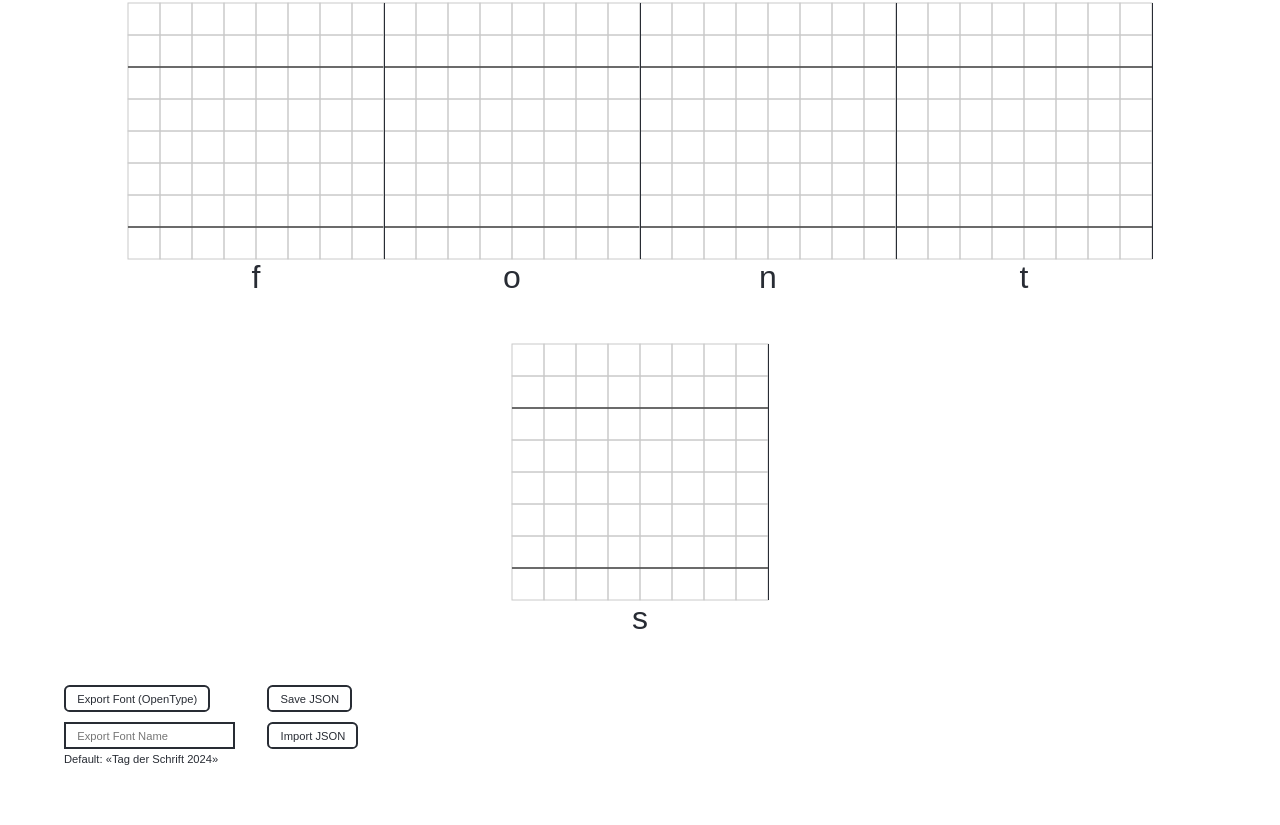
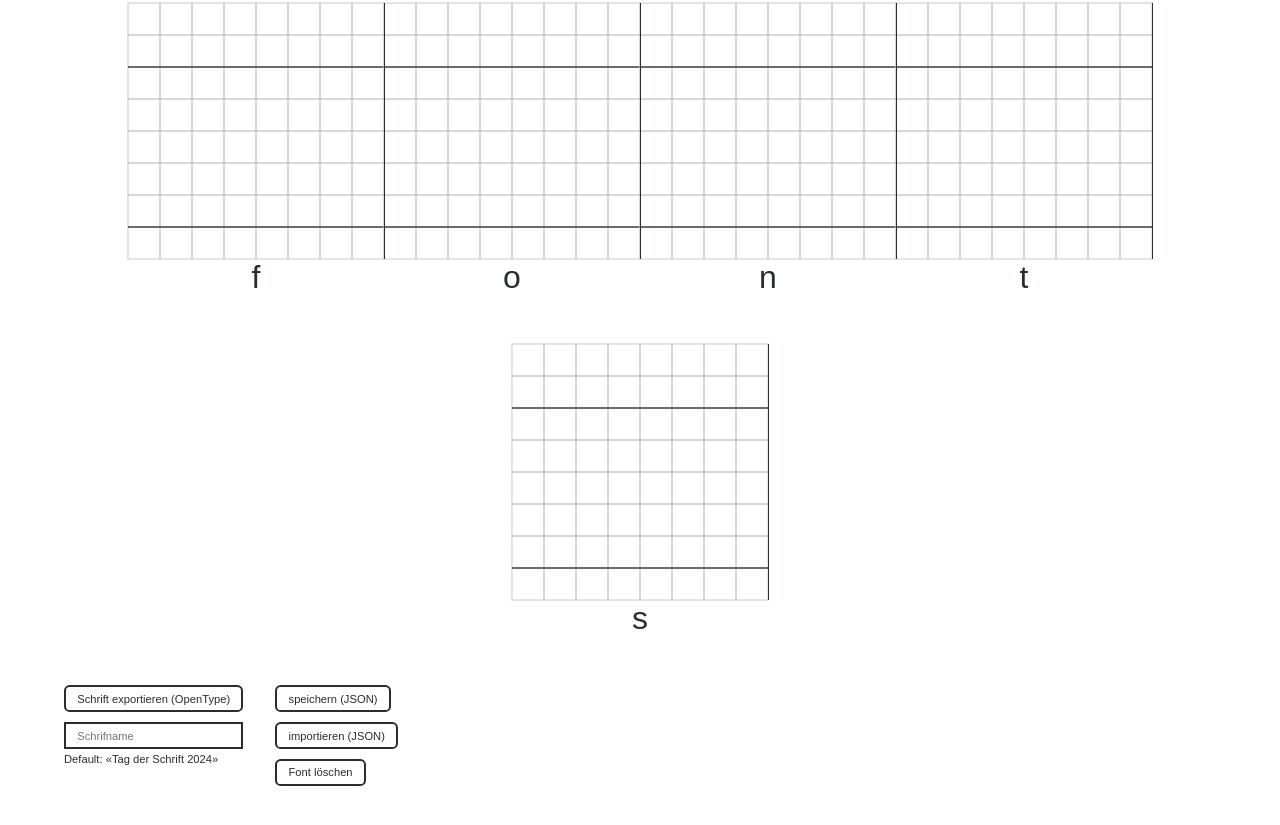
Before and after one commit to signalwerk/editor.pixelfont, a React (Create React App) app: page / in a window 1280 px wide. Shown: the part 991-1816 px from the top of the page. Built offline with nearby package versions, Linux system fonts and the light colour scheme; a web font is replaced by a local one.

Commit message:
ADD: last state found on harddrive

```diff
--- a/package.json
+++ b/package.json
@@ -12,6 +12,7 @@
     "@types/react-dom": "^18.0.6",
     "file-saver": "^2.0.5",
     "fixed-size-array": "^0.1.1",
+    "gh-pages": "^6.1.1",
     "opentype.js": "^1.3.4",
     "perspective-transform": "^1.1.3",
     "qr-scanner": "^1.4.1",
--- /dev/null
+++ b/src/components/Button/index.js
@@ -0,0 +1,61 @@
+import { useContext, useState, useEffect } from "react";
+
+// import "./index.css";
+
+const CONFIRM_TIME = 3;
+
+const SimpleButton = ({ onClick, label, className }) => {
+  return (
+    <button className={className || "button button--primary"} onClick={onClick}>
+      {label}
+    </button>
+  );
+};
+
+const ConfirmButton = ({ onClick, label, confirm, className }) => {
+  const [seconds, setSeconds] = useState(CONFIRM_TIME);
+  const [isActive, setIsActive] = useState(false);
+
+  useEffect(() => {
+    let interval = null;
+    if (isActive) {
+      interval = setInterval(() => {
+        setSeconds((seconds) => seconds - 1);
+      }, 1000);
+    }
+    if (seconds <= 0) {
+      clearInterval(interval);
+      setIsActive(false);
+      setSeconds(CONFIRM_TIME);
+    }
+    return () => clearInterval(interval);
+  }, [isActive, seconds]);
+
+  const handleClick = (e) => {
+    if (!isActive) {
+      //   setSeconds(CONFIRM_TIME);
+      setIsActive(true);
+    } else {
+      onClick(e);
+    }
+  };
+
+  return (
+    <SimpleButton
+      className={className}
+      onClick={(e) => handleClick(e)}
+      label={isActive ? confirm : label}
+    />
+  );
+};
+
+const Button = (props) => {
+  const { confirm } = props;
+  return confirm === undefined ? (
+    <SimpleButton {...props} />
+  ) : (
+    <ConfirmButton {...props} />
+  );
+};
+
+export default Button;
--- a/src/components/Button/styles.css
+++ b/src/components/Button/styles.css
@@ -44,3 +44,7 @@
 .button--primary + .button--primary {
   margin-left: 0.5em;
 }
+
+.button--b-top {
+  margin-top: 0.6rem;
+}
--- a/src/components/Char/index.js
+++ b/src/components/Char/index.js
@@ -55,12 +55,12 @@ function Char({ id }) {
       <div className="char__inner">
         {char.data.map((line, y) => {
           return (
-            <div className="char__line">
+            <div className="char__line" key={y}>
               {line.map((pixel, x) => {
                 const index = y * charWidth + x;
                 return (
                   <Pixel
-                    key={id}
+                    key={x}
                     char={id}
                     value={pixel}
                     x={x}
--- a/src/components/CharTest/index.js
+++ b/src/components/CharTest/index.js
@@ -9,7 +9,7 @@ const localStorageId = "signalwerk.pixelfont.text";
 
 function CharTest() {
   const [text, setText] = useState(
-    JSON.parse(localStorage.getItem(localStorageId)) || "Hamburgefonts"
+    JSON.parse(localStorage.getItem(localStorageId)) || "Hamburgefonts",
   );
 
   useEffect(() => {
@@ -29,7 +29,7 @@ function CharTest() {
           className="button button--secondary"
           onClick={(e) => setText(chars.join(""))}
         >
-          ↑ alle Zeichen einfügen ↑
+          {$t.allCharacters}
         </button>
       </div>
 
--- a/src/components/Save/index.tsx
+++ b/src/components/Save/index.tsx
@@ -6,7 +6,9 @@ import { saveAs } from "file-saver";
 import "./styles.css";
 import { stateToOTF } from "../OtfHandler/stateToOTF";
 import UploadJson from "../UploadJson";
+import FullButton from "../Button";
 import { defaultFontName } from "../const";
+import { $t } from "../const";
 
 export function Save() {
   const [fontState, fontDispatch] = useContext(FontContext);
@@ -23,19 +25,23 @@ export function Save() {
     font.download();
   };
 
+  const handleDelete = () => {
+    fontDispatch({ type: "clearPixels"});
+  };
+
   return (
     <div className="save">
       <div>
         <div>
           <button className="button button--primary" onClick={saveOtf}>
-            Export Font (OpenType)
+            {$t.exportFontOpenType}
           </button>
         </div>
 
         <label>
           <input
             className="save__input"
-            placeholder="Export Font Name"
+            placeholder={$t.exportFontName}
             type="text"
             onChange={(e) => setInputValue(e.target.value)}
             value={inputValue}
@@ -46,10 +52,17 @@ export function Save() {
 
       <div>
         <button className="button button--primary" onClick={save}>
-          Save JSON
+          {$t.saveJSON}
         </button>
 
         <UploadJson />
+
+        <FullButton
+         className="button button--primary button--b-top"
+          label={$t.delete}
+          confirm={$t.confirmDelete}
+          onClick={() => handleDelete()}
+        />
       </div>
     </div>
   );
--- a/src/components/Store/context.jsx
+++ b/src/components/Store/context.jsx
@@ -3,7 +3,7 @@
 // const [fontState, fontDispatch] = useContext(FontContext);
 
 import React, { useReducer, createContext, useEffect } from "react";
-import { font, set } from "./data";
+import { font, set, characters } from "./data";
 
 const initialState = { ...font };
 
@@ -16,13 +16,20 @@ function reducer(state, action) {
         characters: state.characters.map((character) =>
           character.id === char
             ? { ...character, data: set(character.data, x, y, value) }
-            : character
+            : character,
         ),
       };
     }
     case "loadFile": {
       const { data } = action;
       return data;
+    }
+
+    case "clearPixels": {
+      return {
+        ...state,
+        characters,
+      };
     }
 
     default: {
@@ -38,7 +45,7 @@ const localStorageId = "signalwerk.pixelfont.font";
 export const FontContextProvider = ({ children }) => {
   const [state, dispatch] = useReducer(
     reducer,
-    JSON.parse(localStorage.getItem(localStorageId)) || initialState
+    JSON.parse(localStorage.getItem(localStorageId)) || initialState,
   );
 
   useEffect(() => {
--- a/src/components/Store/data.js
+++ b/src/components/Store/data.js
@@ -1,7 +1,7 @@
 import { settings, chars, charHeight, charWidth } from "../Form/settings.tsx";
 import range from "./range";
 
-const characters = chars.map((char) => {
+export const characters = chars.map((char) => {
   return {
     id: char,
     data: range(charHeight, (y) => range(charWidth, (x) => false)),
--- a/src/components/UploadJson/index.js
+++ b/src/components/UploadJson/index.js
@@ -1,5 +1,6 @@
 import React, { useState, useContext, useRef } from "react";
 import { FontContext } from "../Store/context.jsx";
+import { $t } from "../const";
 
 import "./styles.css";
 
@@ -35,8 +36,11 @@ function UploadJson() {
         style={{ display: "none" }}
       />
 
-      <button className="button button--primary" onClick={() => fileInput.current.click()}>
-        Import JSON
+      <button
+        className="button button--primary"
+        onClick={() => fileInput.current.click()}
+      >
+        {$t.importJSON}
       </button>
     </div>
   );
--- a/src/components/const.tsx
+++ b/src/components/const.tsx
@@ -2,12 +2,25 @@ export const title = "Pixelfonts like it’s 1982";
 export const subTitle = "2024 · Tag der Schrift · Stefan Huber";
 export const defaultFontName = "Tag der Schrift 2024";
 
+// export const $t = {
+//   showPreview: "preview",
+//   showEdit: "edit",
+//   exportFontOpenType: "Export Font (OpenType)",
+//   exportFontName: "Font Name",
+//   saveJSON: "Save (JSON)",
+//   importJSON: "Import (JSON)",
+//   allCharacters: "↑ insert all characters ↑",
+// };
+
+
 export const $t = {
-  showPreview: "show preview",
-  showEdit: "show edit",
-  exportFontOpenType: "Export Font (OpenType)",
-  exportFontName: "Export Font Name",
-  defaultExportFontName: "Tag der Schrift 2024",
-  saveJSON: "Save JSON",
-//   showAll
+  showPreview: "Vorschau",
+  showEdit: "Bearbeitung",
+  exportFontOpenType: "Schrift exportieren (OpenType)",
+  exportFontName: "Schrifname",
+  saveJSON: "speichern (JSON)",
+  importJSON: "importieren (JSON)",
+  allCharacters: "↑ alle Zeichen einfügen ↑",
+  delete: "Font löschen",
+  confirmDelete: "Bestätigen Sie das Löschen",
 };
```
Also changed, not shown: 1 other file (tests, documents, lock files or other folders).
